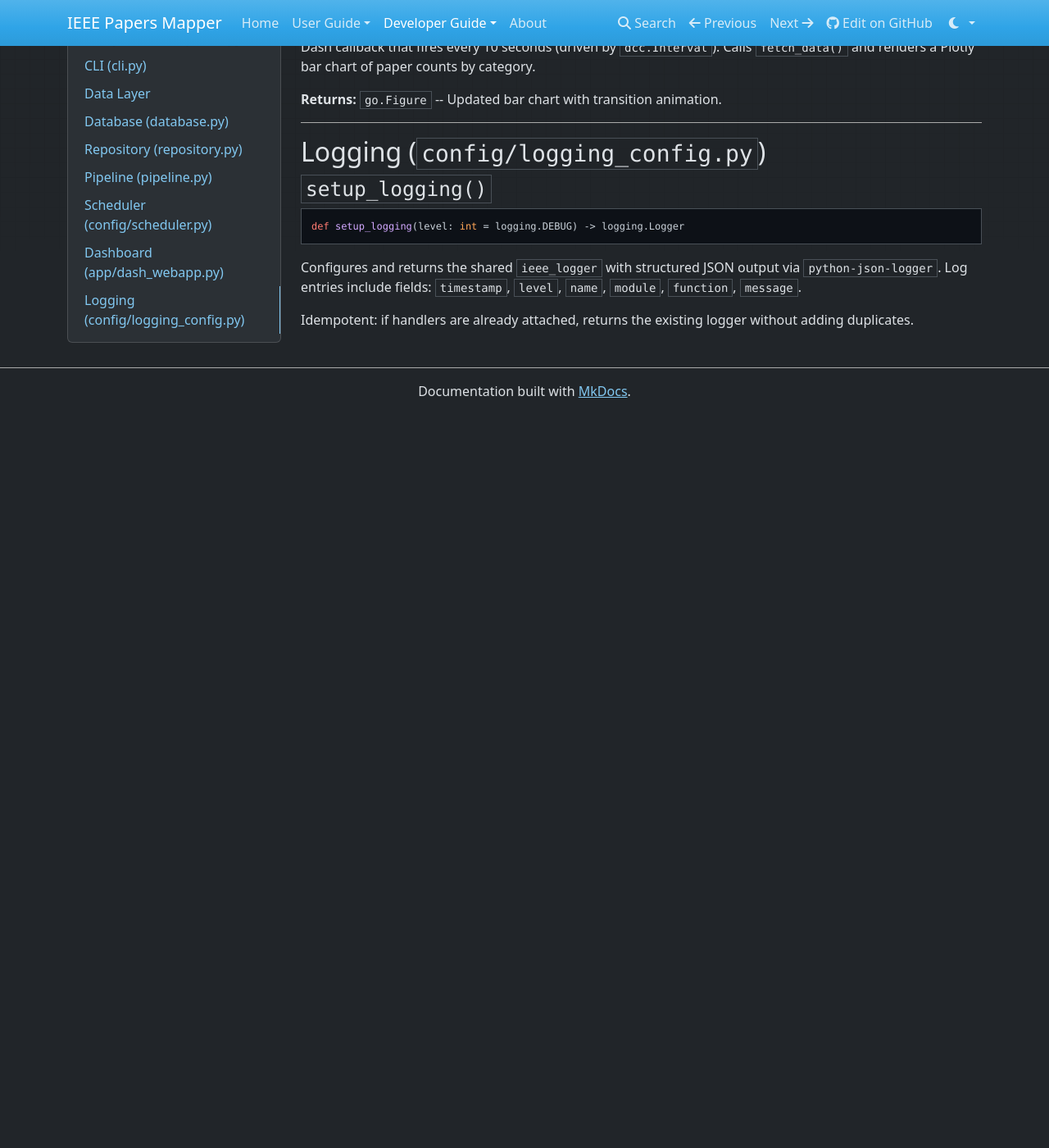
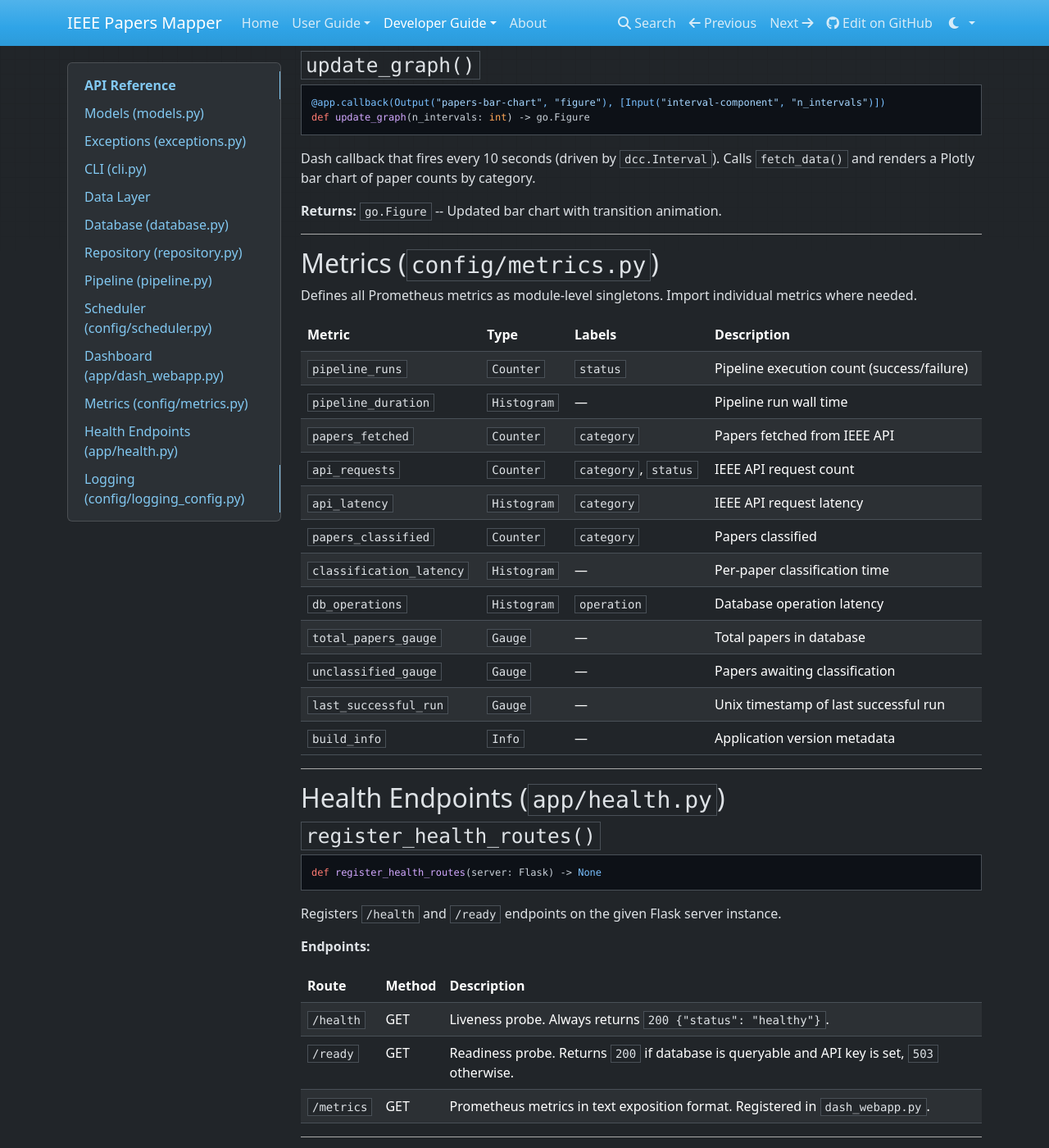
Before and after one commit to alex-anast/ieee-papers-mapper, an MkDocs documentation site: the page built from docs/developer_guide/api_reference.md, in a window 1280 px wide and 1400 px high, scrolled down 8745 px. Shown: the whole window at 82% size. Built offline with MkDocs 1.6.1, drawn with Linux system fonts in a browser that asks for light colours; nearby versions of some CDN libraries; before the commit the page ends 9250 px from its top, so only the background shows below that; some of the changed text lies outside the part shown.

Commit message:
docs: add observability guide and update API reference
New observability page covering metrics, health endpoints, Grafana
dashboard, and structured logging with run_id correlation. Update
API reference to reflect removed timer params and new metrics module.

````diff
--- a/docs/developer_guide/api_reference.md
+++ b/docs/developer_guide/api_reference.md
@@ -232,9 +231,10 @@
 | Parameter | Type | Description |
 |-----------|------|-------------|
 | `df` | `pd.DataFrame` | Must contain `paper_id` and `prompt_text` columns. |
-| `timer` | `bool` | If `True`, logs per-paper and aggregate classification times. |
 
 **Returns:** `list[ClassifiedPaper]` -- One `ClassifiedPaper` per paper-category pair.
+
+**Note:** Classification latency is recorded automatically via Prometheus histogram (`classification_duration_seconds`).
 
 ---
 
@@ -300,6 +300,8 @@
 | `insert_full_paper()` | `paper: ProcessedPaper` | `None` | Inserts a paper across all tables. Skips if the paper already exists (deduplication on `is_number`). |
 | `get_unclassified_papers()` | -- | `pd.DataFrame` | Returns papers that have no classification rows. DataFrame has columns `paper_id` and `prompt_text`. |
 | `insert_classifications()` | `classifications: list[ClassifiedPaper]` | `None` | Bulk-inserts classification results via a registered DataFrame view. |
+| `count_papers()` | — | `int` | Returns total number of papers in the database. |
+| `count_unclassified()` | — | `int` | Returns count of papers without classification entries. |
 
 ---
 
@@ -411,6 +413,47 @@
 
 ---
 
+## Metrics (`config/metrics.py`)
+
+Defines all Prometheus metrics as module-level singletons. Import individual metrics where needed.
+
+| Metric | Type | Labels | Description |
+|--------|------|--------|-------------|
+| `pipeline_runs` | `Counter` | `status` | Pipeline execution count (success/failure) |
+| `pipeline_duration` | `Histogram` | — | Pipeline run wall time |
+| `papers_fetched` | `Counter` | `category` | Papers fetched from IEEE API |
+| `api_requests` | `Counter` | `category`, `status` | IEEE API request count |
+| `api_latency` | `Histogram` | `category` | IEEE API request latency |
+| `papers_classified` | `Counter` | `category` | Papers classified |
+| `classification_latency` | `Histogram` | — | Per-paper classification time |
+| `db_operations` | `Histogram` | `operation` | Database operation latency |
+| `total_papers_gauge` | `Gauge` | — | Total papers in database |
+| `unclassified_gauge` | `Gauge` | — | Papers awaiting classification |
+| `last_successful_run` | `Gauge` | — | Unix timestamp of last successful run |
+| `build_info` | `Info` | — | Application version metadata |
+
+---
+
+## Health Endpoints (`app/health.py`)
+
+### `register_health_routes()`
+
+```python
+def register_health_routes(server: Flask) -> None
+```
+
+Registers `/health` and `/ready` endpoints on the given Flask server instance.
+
+**Endpoints:**
+
+| Route | Method | Description |
+|-------|--------|-------------|
+| `/health` | GET | Liveness probe. Always returns `200 {"status": "healthy"}`. |
+| `/ready` | GET | Readiness probe. Returns `200` if database is queryable and API key is set, `503` otherwise. |
+| `/metrics` | GET | Prometheus metrics in text exposition format. Registered in `dash_webapp.py`. |
+
+---
+
 ## Logging (`config/logging_config.py`)
 
 ### `setup_logging()`
--- /dev/null
+++ b/docs/user_guide/observability.md
@@ -0,0 +1,207 @@
+# Observability
+
+The project exposes Prometheus metrics, structured JSON logs with run correlation IDs, and health check endpoints. In Docker Compose, Prometheus and Grafana are included for out-of-the-box monitoring.
+
+## Health Endpoints
+
+The Dash application exposes two health endpoints on the same port (default 8050):
+
+| Endpoint | Purpose | Success | Failure |
+|----------|---------|---------|---------|
+| `GET /health` | Liveness probe | `200 {"status": "healthy"}` | Process is dead (no response) |
+| `GET /ready` | Readiness probe | `200 {"status": "ready", "checks": {...}}` | `503 {"status": "not_ready", "checks": {...}}` |
+
+The readiness probe checks:
+- **Database**: DuckDB file exists and is queryable
+- **API key**: `IEEE_API_KEY` environment variable is set
+
+```bash
+# Liveness check
+curl http://localhost:8050/health
+
+# Readiness check
+curl http://localhost:8050/ready
+```
+
+Docker Compose uses `/health` for container health checks. Kubernetes deployments can wire `/health` to livenessProbe and `/ready` to readinessProbe.
+
+---
+
+## Prometheus Metrics
+
+The `/metrics` endpoint returns all application metrics in Prometheus text format.
+
+```bash
+curl http://localhost:8050/metrics
+```
+
+### Pipeline Metrics
+
+| Metric | Type | Labels | Description |
+|--------|------|--------|-------------|
+| `pipeline_runs_total` | Counter | `status` (success/failure) | Total pipeline executions |
+| `pipeline_run_duration_seconds` | Histogram | — | Wall time per pipeline run |
+
+### Fetch Stage Metrics
+
+| Metric | Type | Labels | Description |
+|--------|------|--------|-------------|
+| `papers_fetched_total` | Counter | `category` | Papers fetched from IEEE API |
+| `api_requests_total` | Counter | `category`, `status` | IEEE API requests (success/error) |
+| `api_request_duration_seconds` | Histogram | `category` | API request latency |
+
+### Classification Metrics
+
+| Metric | Type | Labels | Description |
+|--------|------|--------|-------------|
+| `papers_classified_total` | Counter | `category` | Papers classified |
+| `classification_duration_seconds` | Histogram | — | Per-paper classification time |
+
+### Database Metrics
+
+| Metric | Type | Labels | Description |
+|--------|------|--------|-------------|
+| `db_operation_duration_seconds` | Histogram | `operation` | Database operation latency |
+
+### Gauges
+
+| Metric | Type | Description |
+|--------|------|-------------|
+| `papers_in_database` | Gauge | Total papers stored (updated each pipeline run) |
+| `papers_unclassified` | Gauge | Papers awaiting classification |
+| `last_successful_run_timestamp` | Gauge | Unix timestamp of last successful run |
+
+### Application Info
+
+| Metric | Type | Description |
+|--------|------|-------------|
+| `ieee_papers_mapper_info` | Info | Application version metadata |
+
+---
+
+## Structured Logging
+
+All log entries are JSON-formatted (via `python-json-logger`) and written to stdout. Each pipeline run generates a unique `run_id` that appears in every log entry for that run, enabling correlation across log lines.
+
+Example log entry:
+
+```json
+{
+  "timestamp": "2025-01-15T10:30:45.123Z",
+  "level": "INFO",
+  "name": "ieee_logger",
+  "module": "pipeline",
+  "function": "run_pipeline",
+  "message": "Pipeline run started",
+  "run_id": "a1b2c3d4"
+}
+```
+
+To filter logs for a specific pipeline run:
+
+```bash
+ieee-papers run 2>&1 | jq 'select(.run_id == "a1b2c3d4")'
+```
+
+---
+
+## Grafana Dashboard
+
+Docker Compose includes a pre-provisioned Grafana instance with a pipeline monitoring dashboard.
+
+### Access
+
+After `docker compose up`, open [http://localhost:3000](http://localhost:3000):
+- **Username**: `admin`
+- **Password**: `admin`
+
+The "IEEE Papers Pipeline" dashboard is auto-provisioned and available immediately under Dashboards.
+
+### Dashboard Panels
+
+| Panel | Type | What It Shows |
+|-------|------|---------------|
+| Pipeline Runs | Stat | Total successful and failed pipeline executions |
+| Papers in Database | Stat | Current total paper count |
+| Unclassified Papers | Stat | Papers awaiting classification |
+| API Errors | Stat | Total IEEE API request failures |
+| Papers Fetched | Bar gauge | Papers fetched per category |
+| Pipeline Duration | Time series | Pipeline run duration (p50, p95) |
+| API Latency | Time series | IEEE API request latency by category |
+| Classification Latency | Time series | Per-paper classification time (p50, p95) |
+
+---
+
+## Docker Compose Monitoring Stack
+
+The full monitoring stack runs alongside the application:
+
+```yaml
+# Start everything including monitoring
+docker compose up -d
+
+# Access points:
+# Dashboard:   http://localhost:8050
+# Prometheus:  http://localhost:9090
+# Grafana:     http://localhost:3000
+```
+
+| Service | Port | Purpose |
+|---------|------|---------|
+| `dashboard` | 8050 | Application dashboard + metrics endpoint |
+| `prometheus` | 9090 | Metrics scraping and storage (scrapes `/metrics` every 15s) |
+| `grafana` | 3000 | Metrics visualization with pre-built dashboards |
+
+### Architecture
+
+```
+dashboard:8050/metrics  ──scrape──▶  prometheus:9090  ──query──▶  grafana:3000
+```
+
+Prometheus scrapes the dashboard's `/metrics` endpoint every 15 seconds. Grafana reads from Prometheus and renders the pre-provisioned dashboard.
+
+---
+
+## Extending Observability
+
+### Adding Custom Metrics
+
+Define new metrics in `src/ieee_papers_mapper/config/metrics.py`:
+
+```python
+from prometheus_client import Counter
+my_counter = Counter("my_custom_metric_total", "Description", ["label_name"])
+```
+
+Then instrument the relevant code path:
+
+```python
+from ieee_papers_mapper.config.metrics import my_counter
+my_counter.labels(label_name="value").inc()
+```
+
+The metric will automatically appear on `/metrics` and be scraped by Prometheus.
+
+### Alerting
+
+Prometheus alerting rules can be added to `monitoring/prometheus.yml`. For example, to alert when the pipeline hasn't run in 25 hours:
+
+```yaml
+rule_files:
+  - /etc/prometheus/alert_rules.yml
+```
+
+With a corresponding alert rules file:
+
+```yaml
+groups:
+  - name: pipeline
+    rules:
+      - alert: PipelineStale
+        expr: time() - last_successful_run_timestamp > 90000
+        for: 5m
+        labels:
+          severity: warning
+        annotations:
+          summary: "Pipeline has not run successfully in over 25 hours"
+```
--- a/mkdocs.yml
+++ b/mkdocs.yml
@@ -14,6 +14,7 @@
       - Overview: user_guide/overview.md
       - Installation: user_guide/installation.md
       - Usage: user_guide/usage.md
+      - Observability: user_guide/observability.md
   - Developer Guide:
       - Code Structure: developer_guide/code_structure.md
       - Testing Runbook: developer_guide/testing_runbook.md
````
Also changed, not shown: other parts of docs/developer_guide/api_reference.md (+2 -3 lines), docs/index.md (+2 -0 lines), docs/user_guide/usage.md (+16 -0 lines).
